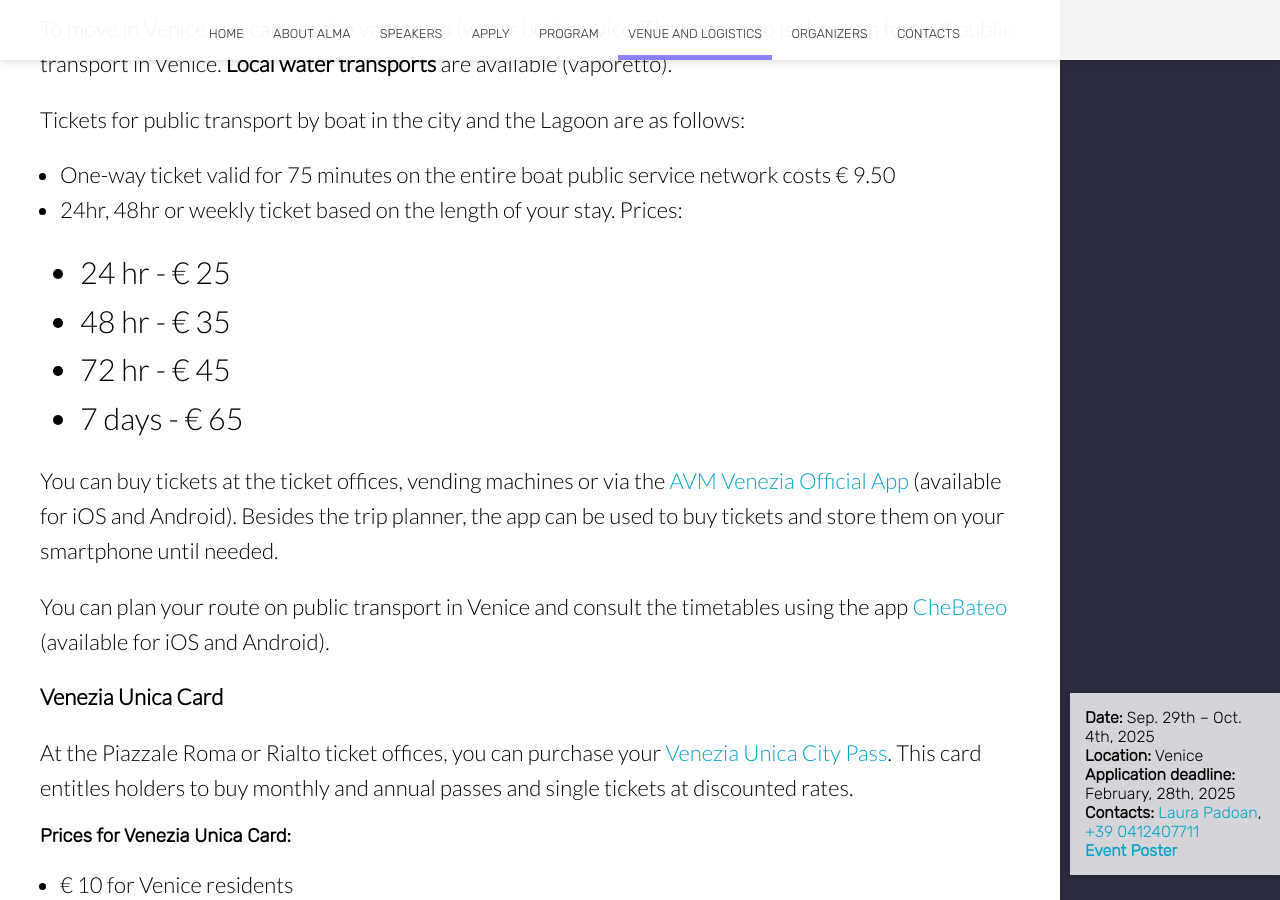
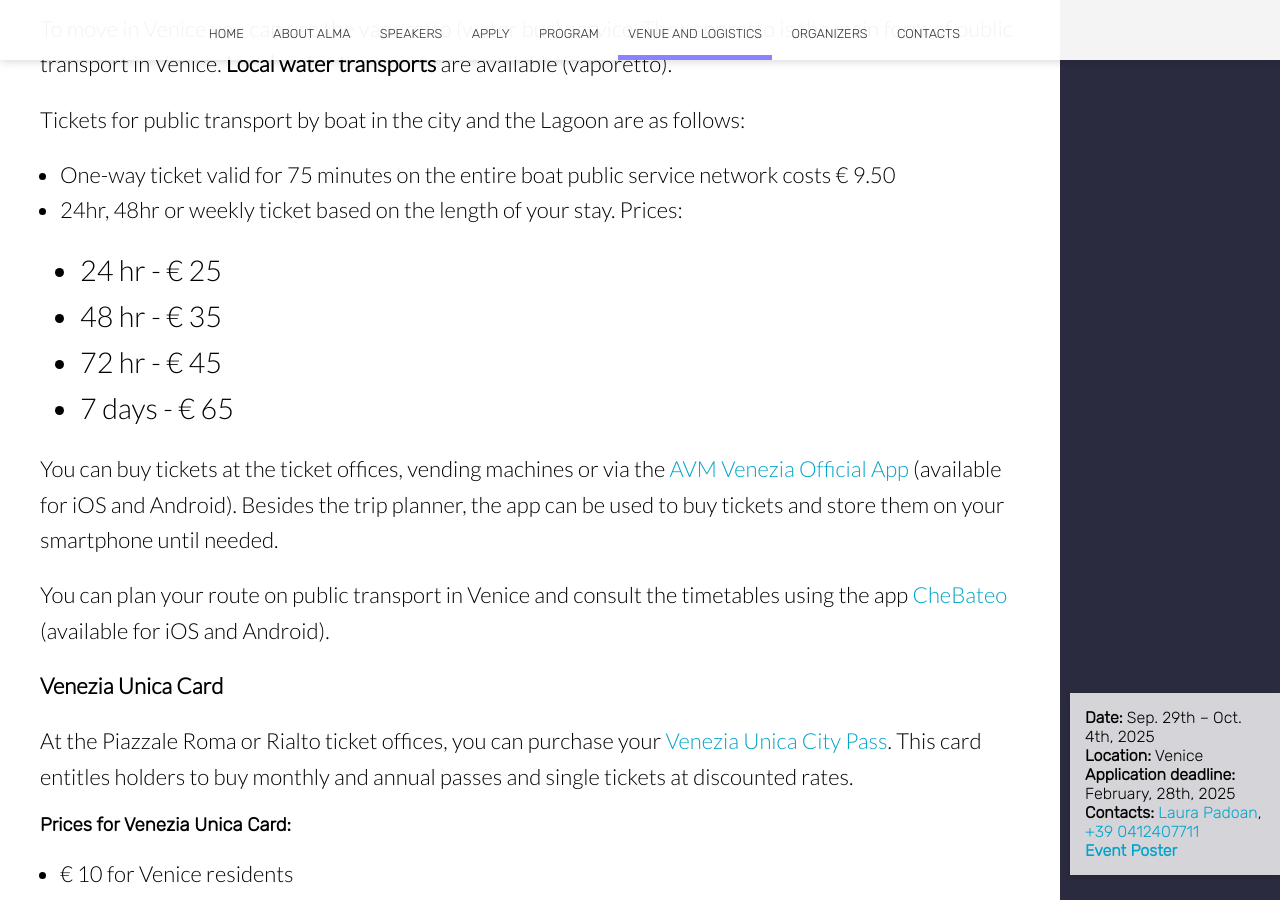
Before and after one commit to almadalcoschool/almadalcoschool.github.io, a Jekyll site: the page built from venue.html, in a window 1280 px wide and 900 px high, scrolled down 4293 px. Built offline with Jekyll 4.4.1, drawn with Linux system fonts in a browser that asks for light colours; nearby versions of some CDN libraries.

Commit message:
nested lists

```diff
--- a/_sass/elements.scss
+++ b/_sass/elements.scss
@@ -75,7 +75,7 @@ ul {
 }
 
 ul ul {
-    font-size: 1.38em; /* This would increase the font size of nested lists */
+    font-size: 1.3em; /* This would diminish the font size of nested lists */
 }
 
 /* Extra large devices (large laptops and desktops, 1200px and up) */
--- a/venue.html
+++ b/venue.html
@@ -498,7 +498,8 @@ image: /new_imgs/Accademia.jpg
 							<li>€ 37 for adults</li>
 						</ul>
 
-						<h3 class="editable">Single ticket with Venezia Unica Card:</h3> € 1.50</p>
+						<h3 class="editable">Single ticket with Venezia Unica Card:</h3>
+						<p>€ 1.50</p>
 
 						<p>For further information, visit <a href="https://avm.avmspa.it/en/content/mobility-services" target="_blank" rel="noopener noreferrer">https://avm.avmspa.it/en/content/mobility-services</a>.</p>
 						<p>You can also use the <a href="https://actv.avmspa.it/it/content/istruzioni-l%E2%80%99uso-avm-venezia-official-app-0" target="_blank" rel="noopener noreferrer">AVM Venezia Official App</a> (available for iOS and Android) to buy your Venezia Unica Card tickets. Consider, however, that although your account on the app will be associated with your Venezia Unica Card, the tickets purchased via the app will not be available on your card, meaning that if you purchase tickets with your phone, you will have to use your phone to validate them on the ticket validation machines.</p>
```
